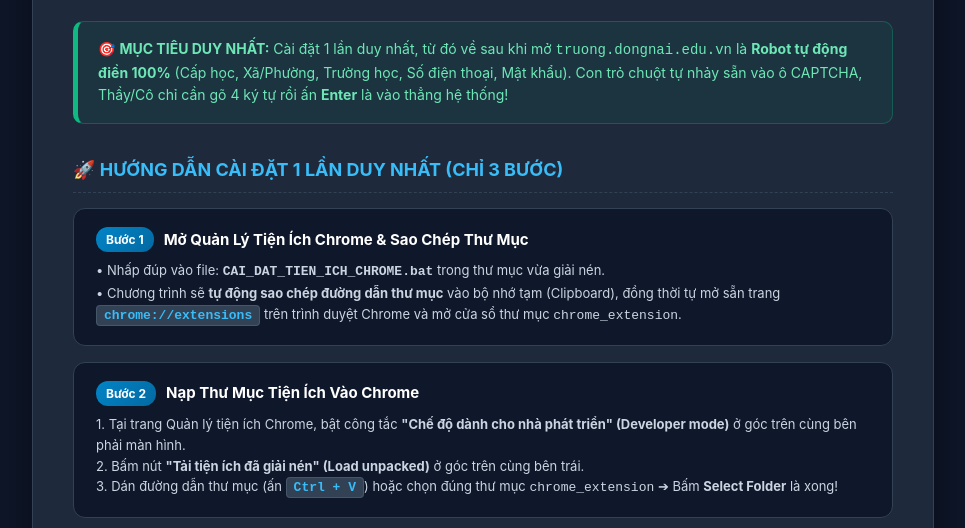
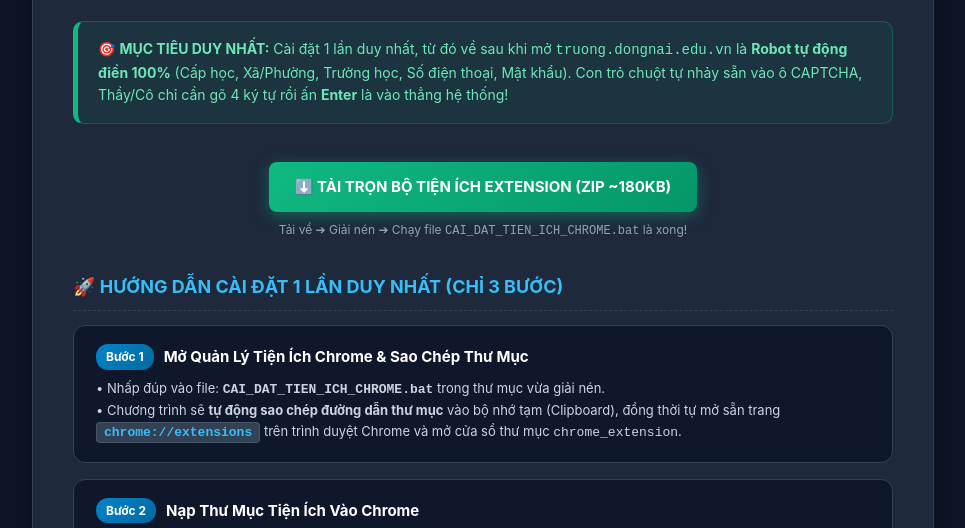
Before and after one commit to hungcnfree/lbg-dongnai, a browser extension: page HUONG_DAN_DONG_NGHIEP.html in a window 1280 px wide. Shown: the part 199-727 px from the top of the page, without its empty margins (157-1122 px from the left). Drawn offline with Linux system fonts and the light colour scheme.

Commit message:
docs: add direct release download links and update instructions

```diff
--- a/HUONG_DAN_DONG_NGHIEP.html
+++ b/HUONG_DAN_DONG_NGHIEP.html
@@ -201,6 +201,13 @@
       🎯 <strong>MỤC TIÊU DUY NHẤT:</strong> Cài đặt 1 lần duy nhất, từ đó về sau khi mở <code>truong.dongnai.edu.vn</code> là <strong>Robot tự động điền 100%</strong> (Cấp học, Xã/Phường, Trường học, Số điện thoại, Mật khẩu). Con trỏ chuột tự nhảy sẵn vào ô CAPTCHA, Thầy/Cô chỉ cần gõ 4 ký tự rồi ấn <strong>Enter</strong> là vào thẳng hệ thống!
     </div>
 
+    <div style="text-align: center; margin: 24px 0 30px 0;">
+      <a href="https://github.com/hungcnfree/lbg-dongnai/releases/download/v5.1/TRO_LY_CSDL_TOAN_TINH_DONG_NAI_v5.1.zip" class="action-btn" style="font-size: 15px; padding: 13px 26px; background: linear-gradient(135deg, #10b981, #059669); box-shadow: 0 4px 15px rgba(16, 185, 129, 0.4);">
+        ⬇️ TẢI TRỌN BỘ TIỆN ÍCH EXTENSION (ZIP ~180KB)
+      </a>
+      <div style="font-size: 12px; color: #94a3b8; margin-top: 8px;">Tải về ➔ Giải nén ➔ Chạy file <code>CAI_DAT_TIEN_ICH_CHROME.bat</code> là xong!</div>
+    </div>
+
     <h2>🚀 HƯỚNG DẪN CÀI ĐẶT 1 LẦN DUY NHẤT (CHỈ 3 BƯỚC)</h2>
 
     <div class="step-box">
@@ -257,6 +264,9 @@
       <div>© 2026 <strong>Thầy Nông Văn Hùng</strong> (Trường THCS Đăk Ơ, Huyện Bù Gia Mập, Tỉnh Đồng Nai) & Cộng đồng AI Giáo dục Đồng Nai</div>
       <div style="font-size: 11px; margin-top: 4px; color: #64748b;">Sáng kiến phi lợi nhuận hỗ trợ giáo viên toàn tỉnh tối ưu hóa thời gian & chuyển đổi số hiệu quả.</div>
       <div class="footer-links">
+        <a href="https://github.com/hungcnfree/lbg-dongnai/releases/download/v5.1/TRO_LY_CSDL_TOAN_TINH_DONG_NAI_v5.1.zip" class="footer-link-btn" style="color: #10b981; border-color: rgba(16, 185, 129, 0.4);">
+          ⬇️ Tải Bản Nén v5.1 (ZIP)
+        </a>
         <a href="https://zalo.me/g/2vhbtmsqdr06gyfiuru8" target="_blank" class="footer-link-btn">
           💬 Tham Gia Nhóm Zalo AI
         </a>
```
Also changed, not shown: index.html (+10 -0 lines), TIN_NHAN_ZALO.txt, 1 other file.
